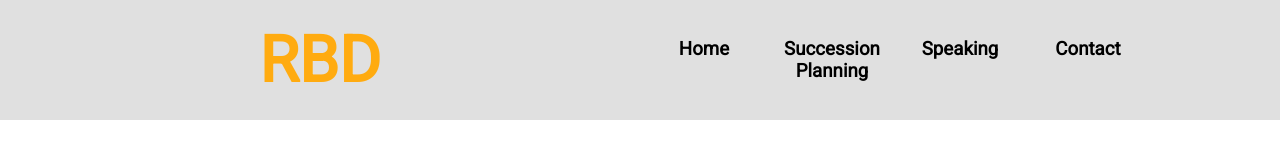
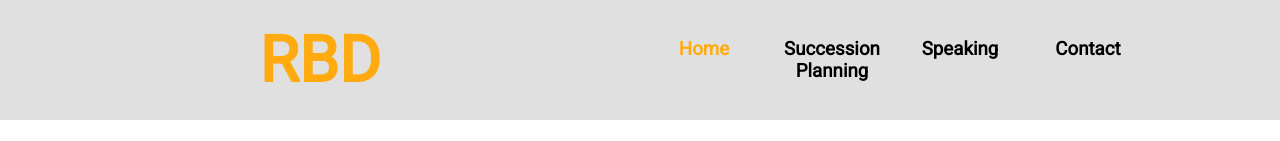
Before and after one commit to will-miles/succession_planning, a React (Create React App) app: page / in a window 1280 px wide. In both pictures the pointer is over the link "Home". Shown: the top 141 px of the page. Built offline with nearby package versions, Linux system fonts and the light colour scheme.

Commit message:
quick nav css fix

```diff
--- a/src/Components/Nav.css
+++ b/src/Components/Nav.css
@@ -32,6 +32,6 @@
   text-decoration: none;
 }
 
-.navLink:hover {
+.nav-link:hover {
   color: rgb(255, 171, 16);
 }
```
